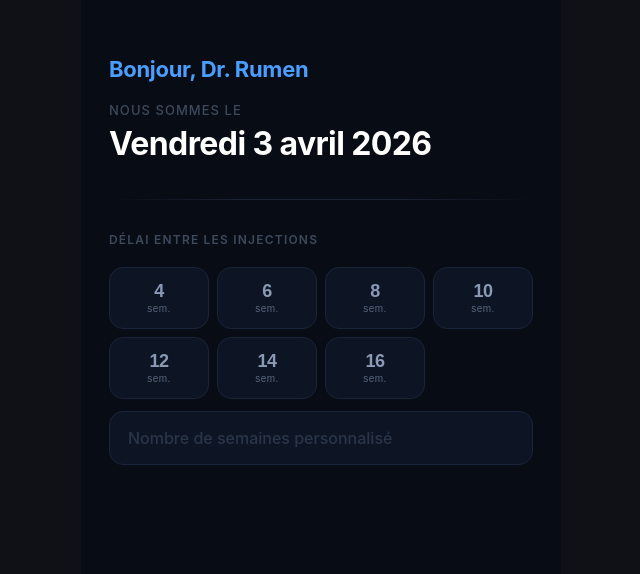
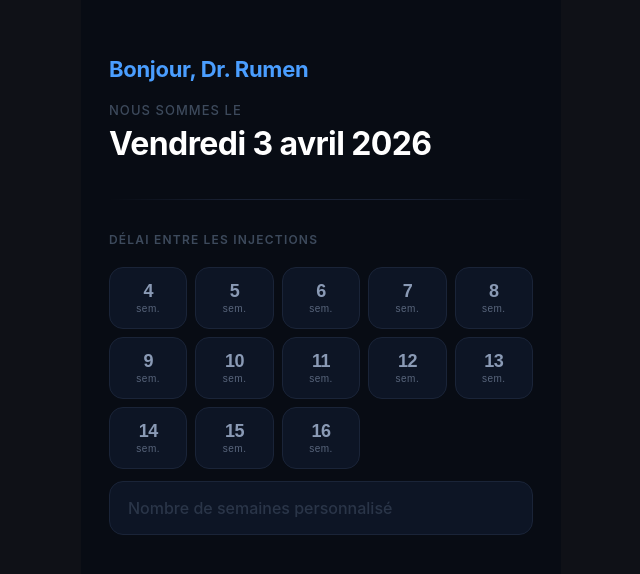
Before and after one commit to Gabibi164/injection-date, a React (Vite) app: page / in a window 1280 px wide. Shown: the top 574 px of the page, without its empty margins (319-959 px from the left). Built offline with nearby package versions, Linux system fonts and the light colour scheme.

Commit message:
ui: show all weeks 4-16 individually

```diff
--- a/src/App.css
+++ b/src/App.css
@@ -100,7 +100,7 @@
 /* ── Week grid ───────────────────────────────── */
 .quick-grid {
   display: grid;
-  grid-template-columns: repeat(4, 1fr);
+  grid-template-columns: repeat(5, 1fr);
   gap: 8px;
   margin-bottom: 12px;
 }
--- a/src/App.jsx
+++ b/src/App.jsx
@@ -2,7 +2,7 @@
 import { useRegisterSW } from 'virtual:pwa-register/react'
 import './App.css'
 
-const QUICK_WEEKS = [4, 6, 8, 10, 12, 14, 16]
+const QUICK_WEEKS = [4, 5, 6, 7, 8, 9, 10, 11, 12, 13, 14, 15, 16]
 
 const JOURS = ['Dimanche', 'Lundi', 'Mardi', 'Mercredi', 'Jeudi', 'Vendredi', 'Samedi']
 const MOIS = [
```
